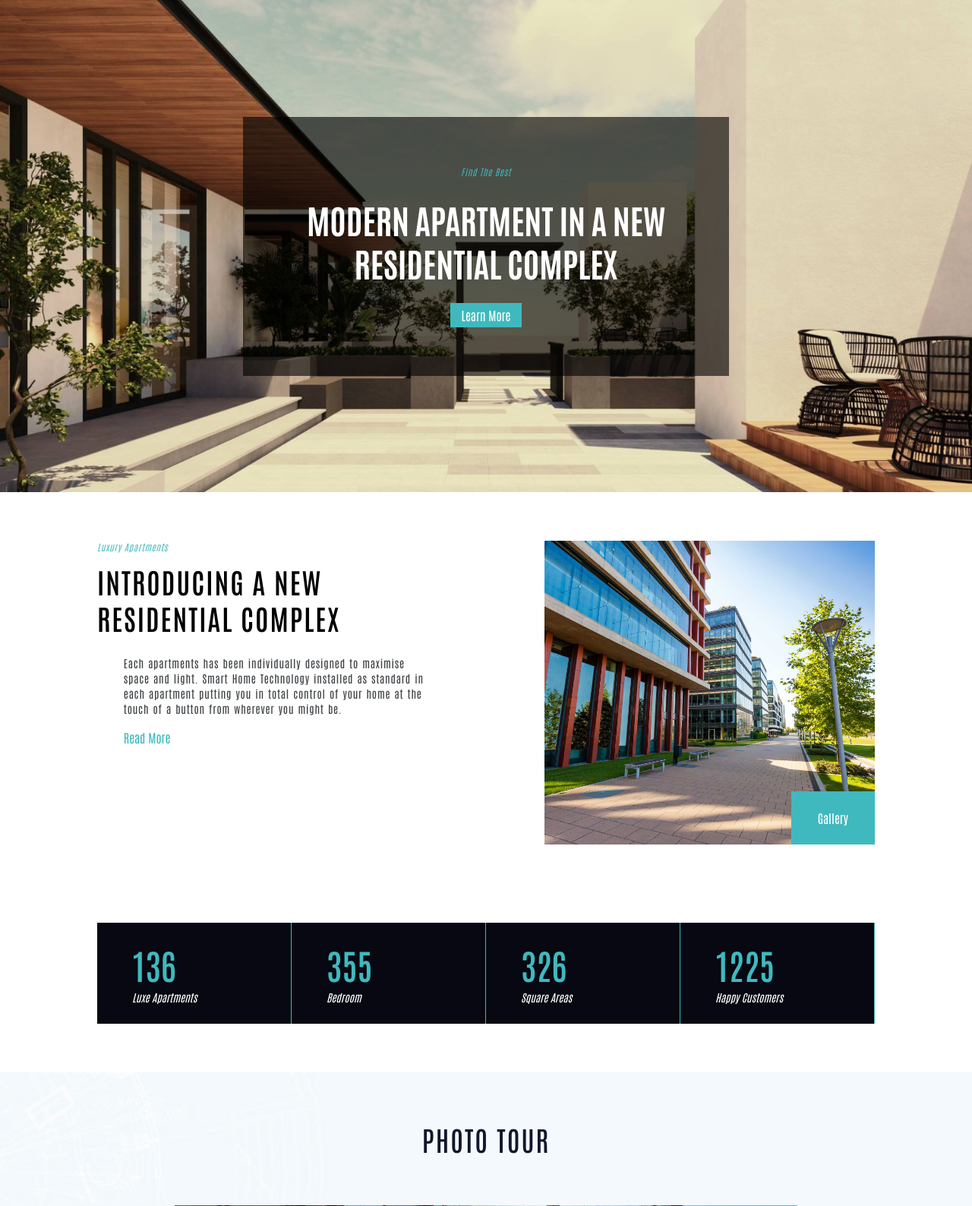
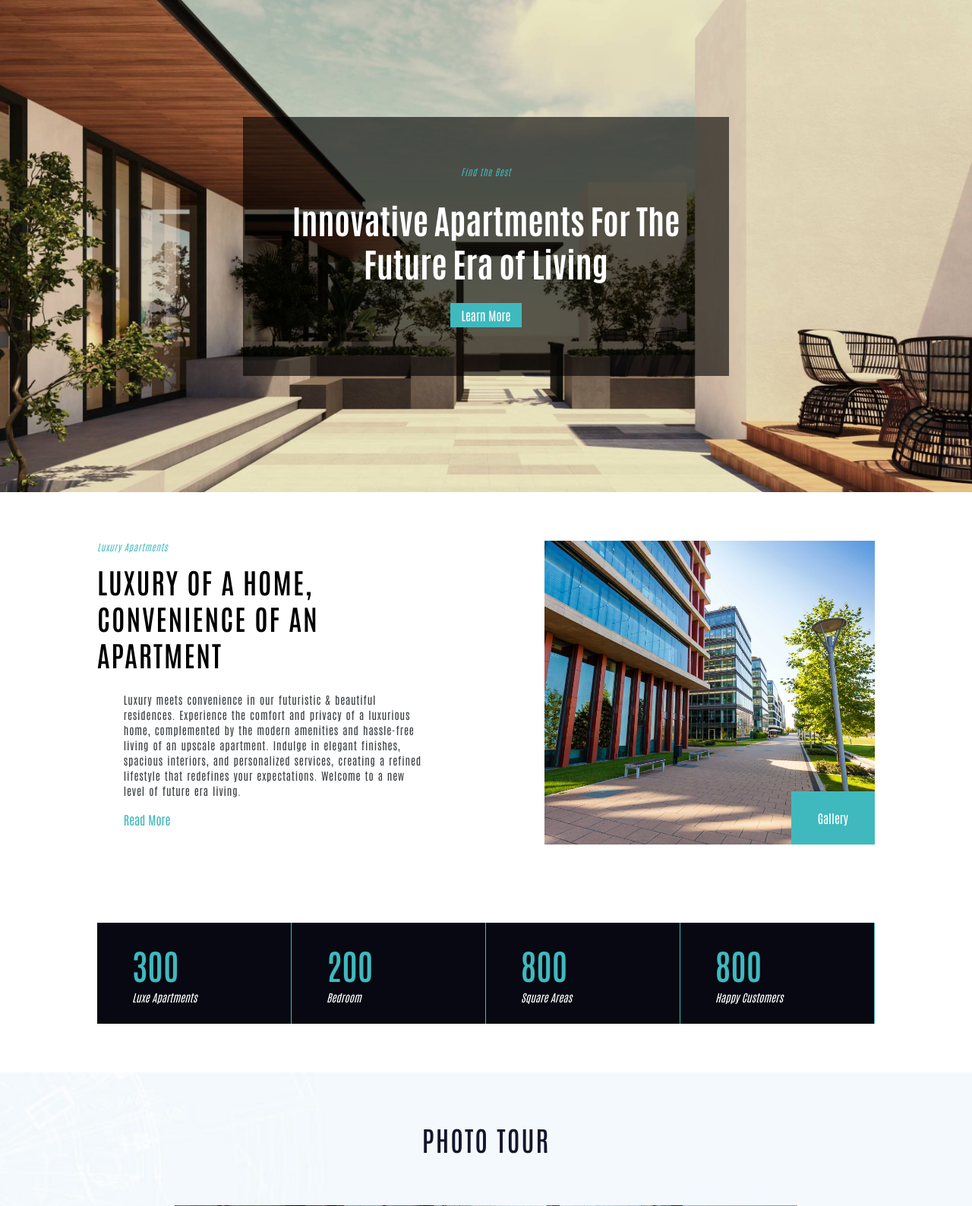
Before and after one commit to satyammishra0/futera, a PHP site: the page made by pages/home.php in a window 1280 px wide. Shown: the part 113-1701 px from the top of the page at 76% size. Run offline with PHP 8.4, Linux system fonts and the light colour scheme.

Commit message:
home page content

```diff
--- a/assets/css/header-section.css
+++ b/assets/css/header-section.css
@@ -65,11 +65,12 @@
 .nav-links {
   transition: 0.3s;
   position: relative;
+  padding:10px 0;
 }
 
 .sub-menu {
   position: absolute;
-  /* margin-top: 12px; */
+  margin-top: 10px;
   height: fit-content;
   /* padding: 10px 5px; */
   overflow: hidden;
--- a/pages/home.php
+++ b/pages/home.php
@@ -35,10 +35,10 @@
   <!--------------------------- -->
   <section class="home_first-section utility_flex-total-center utility_background-property">
     <div class="home_first-content" data-aos="zoom-in" data-aos-duration="1500">
-      <p class="utility_heading-caption">Find The Best</p>
-      <h1>MODERN APARTMENT IN A NEW RESIDENTIAL COMPLEX</h1>
+      <p class="utility_heading-caption">Find the Best</p>
+      <h1>Innovative Apartments For The Future Era of Living</h1>
       <button class="home_first-content-button">
-        <a href="#">Learn More</a>
+        <a href="./about.php">Learn More</a>
       </button>
     </div>
   </section>
@@ -62,16 +62,17 @@
       <div class="home_second-section-grid-content">
         <p class="utility_heading-caption">Luxury Apartments</p>
         <h2 class="utility_main-heading">
-          INTRODUCING A NEW<br />
-          RESIDENTIAL COMPLEX
+          Luxury of a home,<br> convenience of an apartment
         </h2>
         <p class="text-second">
-          Each apartments has been individually designed to maximise space and
-          light. Smart Home Technology installed as standard in each apartment
-          putting you in total control of your home at the touch of a button
-          from wherever you might be.
+          Luxury meets convenience in our futuristic & beautiful residences. Experience the
+          comfort and privacy of a luxurious home, complemented by the modern
+          amenities and hassle-free living of an upscale apartment. Indulge in elegant
+          finishes, spacious interiors, and personalized services, creating a refined lifestyle
+          that redefines your expectations. Welcome to a new level of future era living.
+
         </p>
-        <a href="#">Read More</a>
+        <a href="./about.php">Read More</a>
       </div>
       <div class="home_second-section-grid-img utility_background-property">
 
@@ -79,21 +80,21 @@
       </div>
     </div>
 
-    <div class="home_second-section-numbers utility_grid utility_grid-4">
+    <div class="home_second-section-numbers utility_grid utility_grid-4" id="counter">
       <div class="home_second-section-numbers-col">
-        <h2 id="counter-element">136</h2>
+        <h2 id="counter-element" class="counter-value" data-count="300">1</h2>
         <p>Luxe Apartments</p>
       </div>
       <div class="home_second-section-numbers-col">
-        <h2>355</h2>
+        <h2 class="counter-value" data-count="200">0</h2>
         <p>Bedroom</p>
       </div>
       <div class="home_second-section-numbers-col">
-        <h2>326</h2>
+        <h2 class="counter-value" data-count="800">1</h2>
         <p>Square Areas</p>
       </div>
       <div class="home_second-section-numbers-col">
-        <h2>1225</h2>
+        <h2 class="counter-value" data-count="800">1</h2>
         <p>Happy Customers</p>
       </div>
     </div>
@@ -337,31 +338,32 @@
   <section class="home_fifth-section utility_background-property">
     <div class="home_fifth-section-content">
       <p class="utility_heading-caption">Apartments Amenities</p>
-      <h2>STUNNING LUXURY RENTAL APARTMENTS, DESIGNED FOR LIFE</h2>
+      <h2>Embrace Your Futuristic Lifestyle with Exceptional Amenities Ahead
+      </h2>
       <div class="home_fifth-section-content-grid utility_grid utility_grid-3">
         <div class="home_fifth-section-content-grid-one">
           <i class="bx bx-wifi"></i>
-          <a href="">FREE HEIGHT SPEED WI-FI </a>
+          <a href="">Children Playarea </a>
         </div>
         <div class="home_fifth-section-content-grid-one">
           <i class='bx bxs-shower'></i>
-          <a href="">LUXURY APPLICANCES </a>
+          <a href="">Terrace Garden</a>
         </div>
         <div class="home_fifth-section-content-grid-one">
           <i class='bx bxs-bowl-hot'></i>
-          <a href="">OUTDOOR BBQ AREA </a>
+          <a href="">Outdoor Sitout Area</a>
         </div>
         <div class="home_fifth-section-content-grid-one">
           <i class='bx bxs-car-garage'></i>
-          <a href="">PARKING PLACE</a>
+          <a href="">Outdoor Sitout Area</a>
         </div>
         <div class="home_fifth-section-content-grid-one">
           <i class='bx bx-water'></i>
-          <a href="">SWIMMING POOL </a>
+          <a href="">Tropical Plantation</a>
         </div>
         <div class="home_fifth-section-content-grid-one">
           <i class='bx bxs-basket'></i>
-          <a href="">WASHER DRY</a>
+          <a href="">Water Softener</a>
         </div>
       </div>
     </div>
@@ -374,7 +376,8 @@
     <div class="home_sixth-section-overlay"></div>
     <div class="home_sixth-section-top-content">
       <p class="utility_heading-caption"> Apartment Neiborhoods</p>
-      <h2> STUNNING LUXURY RENTAL APARTMENTS, <br>DESIGNED FOR LIFE
+      <h2> Where Community and Convenience Converge, Your Perfect Neighborhood
+        Awaits
       </h2>
     </div>
     <div class="north-bridge  tooltip" title="North Bridge">
@@ -401,7 +404,43 @@
   <!------------ ALL Links -->
   <!--------------------------- -->
   <?php include '../includes/links.php'; ?>
+  <script src="https://cdnjs.cloudflare.com/ajax/libs/jquery/3.6.3/jquery.min.js" integrity="sha512-STof4xm1wgkfm7heWqFJVn58Hm3EtS31XFaagaa8VMReCXAkQnJZ+jEy8PCC/iT18dFy95WcExNHFTqLyp72eQ==" crossorigin="anonymous" referrerpolicy="no-referrer"></script>
 
+
+  <script>
+    var a = 0;
+    $(window).scroll(function() {
+
+      var oTop = $('#counter').offset().top - window.innerHeight;
+      if (a == 0 && $(window).scrollTop() > oTop) {
+        $('.counter-value').each(function() {
+          var $this = $(this),
+            countTo = $this.attr('data-count');
+          $({
+            countNum: $this.text()
+          }).animate({
+              countNum: countTo
+            },
+
+            {
+
+              duration: 2000,
+              easing: 'swing',
+              step: function() {
+                $this.text(Math.floor(this.countNum));
+              },
+              complete: function() {
+                $this.text(this.countNum);
+                //alert('finished');
+              }
+
+            });
+        });
+        a = 1;
+      }
+
+    });
+  </script>
 
 </body>
 
```
